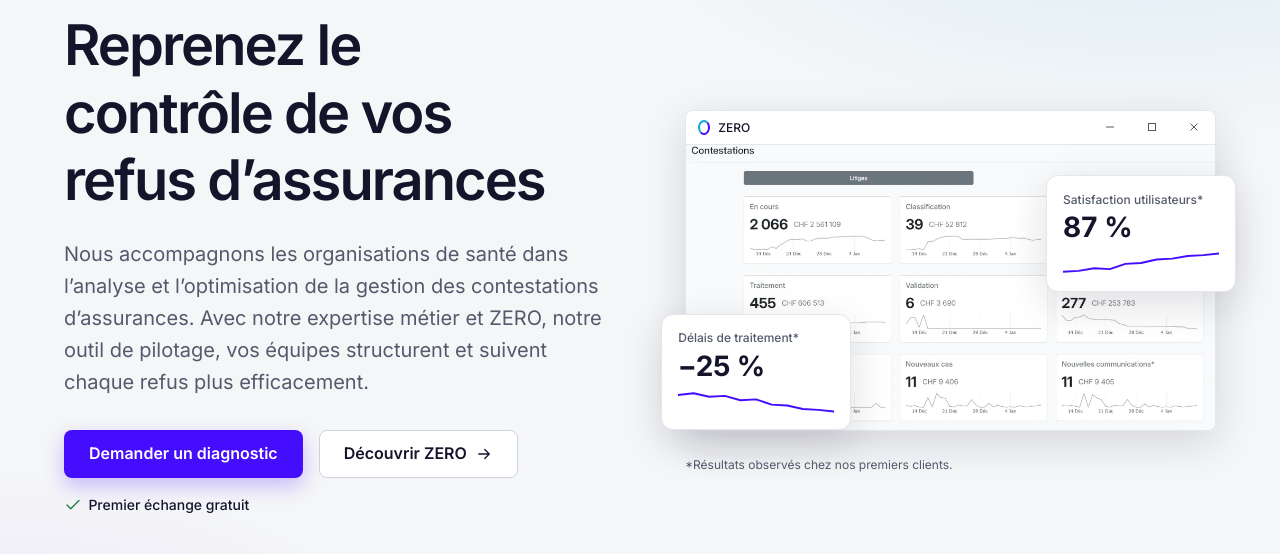
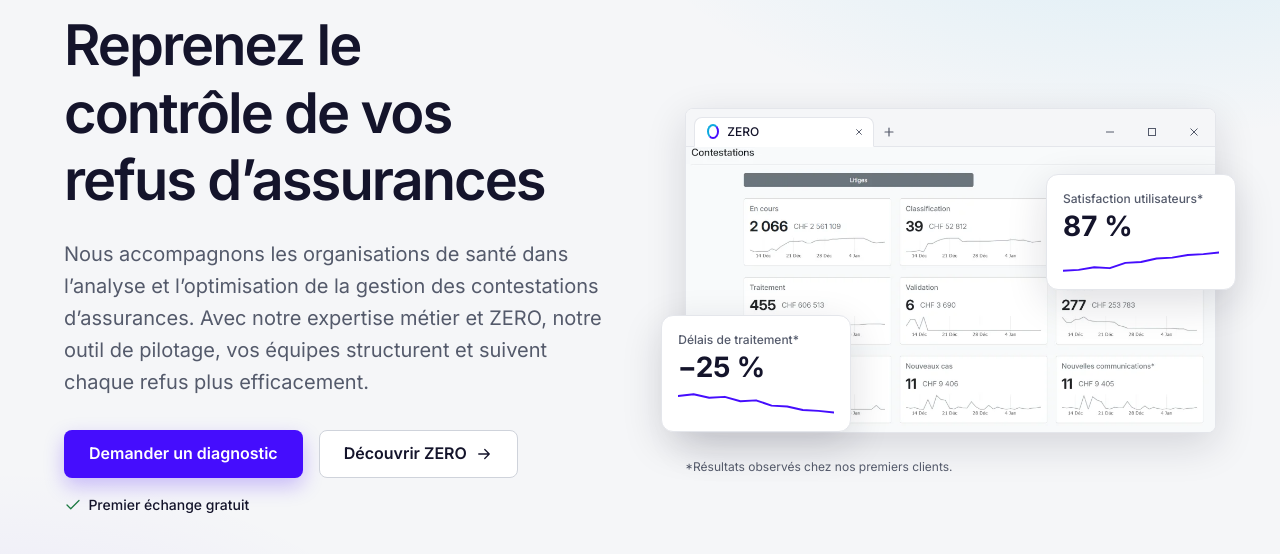
Before and after one commit to loicJubin/sanabill, a Jekyll site: the page built from index.html, in a window 1280 px wide. Shown: the part 223-777 px from the top of the page. Built offline with Jekyll 4.4.1, drawn with Linux system fonts in a browser that asks for light colours.

Commit message:
style(hero): Add a browser-style ZERO tab and new-tab button to the window bar
The tab, the new-tab button and the window controls share the same
line, so the icons are vertically centred on the ZERO label.

```diff
--- a/_includes/app-bar.html
+++ b/_includes/app-bar.html
@@ -1,7 +1,11 @@
-{% comment %} Window title bar (Windows-style controls) used on top of ZERO screenshots. Decorative. {% endcomment %}
+{% comment %} Browser-style window bar (tab + "+" and Windows controls) on top of ZERO screenshots. Decorative. {% endcomment %}
 <div class="app-frame__bar" aria-hidden="true">
-  <span class="zero-ring zero-ring--sm"></span>
-  <span class="app-frame__title">ZERO</span>
+  <span class="app-frame__tab">
+    <span class="zero-ring zero-ring--sm"></span>
+    <span class="app-frame__title">ZERO</span>
+    <svg class="app-frame__close" viewBox="0 0 10 10" focusable="false"><path d="M2 2l6 6M8 2l-6 6" /></svg>
+  </span>
+  <svg class="app-frame__new" viewBox="0 0 10 10" focusable="false"><path d="M5 1v8M1 5h8" /></svg>
   <span class="app-frame__controls">
     <svg viewBox="0 0 10 10" focusable="false"><path d="M1 5h8" /></svg>
     <svg viewBox="0 0 10 10" focusable="false"><rect x="1.5" y="1.5" width="7" height="7" /></svg>
--- a/_sass/base/_layout.scss
+++ b/_sass/base/_layout.scss
@@ -143,12 +143,29 @@
 
   &__bar {
     display: flex;
+    align-items: flex-end;
+    gap: 4px;
+    height: 38px;
+    padding-left: 8px;
+    background: $surface-muted;
+    border-bottom: 1px solid $border;
+  }
+
+  // Active tab, merged with the page below it
+  &__tab {
+    position: relative;
+    display: flex;
     align-items: center;
     gap: 8px;
-    height: 34px;
-    padding-left: 12px;
+    width: 180px;
+    max-width: 45%;
+    height: 30px;
+    margin-bottom: -1px;
+    padding: 0 10px 0 12px;
     background: $surface;
-    border-bottom: 1px solid $border;
+    border: 1px solid $border;
+    border-bottom-color: $surface;
+    border-radius: 8px 8px 0 0;
   }
 
   &__title {
@@ -157,9 +174,34 @@
     color: $ink;
   }
 
+  &__close,
+  &__new {
+    fill: none;
+    stroke: $ink-muted;
+    stroke-width: 1.2;
+    stroke-linecap: round;
+  }
+
+  &__close {
+    width: 8px;
+    height: 8px;
+    margin-left: auto;
+  }
+
+  // Same 30px line as the tab, so the icons are centred on "ZERO"
+  &__new {
+    box-sizing: content-box;
+    width: 10px;
+    height: 10px;
+    margin-bottom: -1px;
+    padding: 10px 6px;
+  }
+
   &__controls {
     display: flex;
-    align-self: stretch;
+    align-items: center;
+    height: 30px;
+    margin-bottom: -1px;
     margin-left: auto;
 
     svg {
@@ -167,7 +209,6 @@
       width: 10px;
       height: 10px;
       padding: 0 16px;
-      align-self: center;
       fill: none;
       stroke: $ink-muted;
       stroke-width: 1;
```
